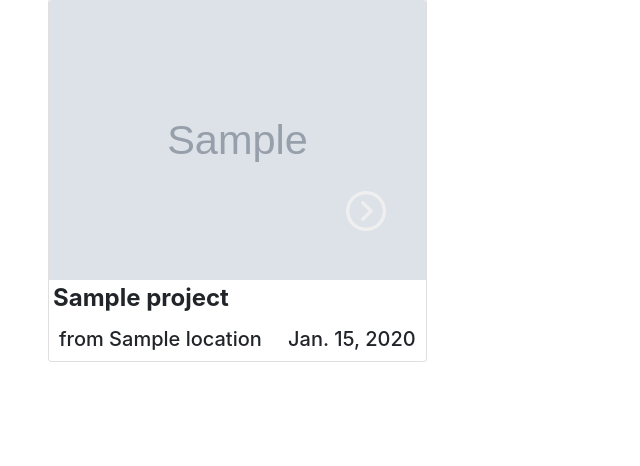
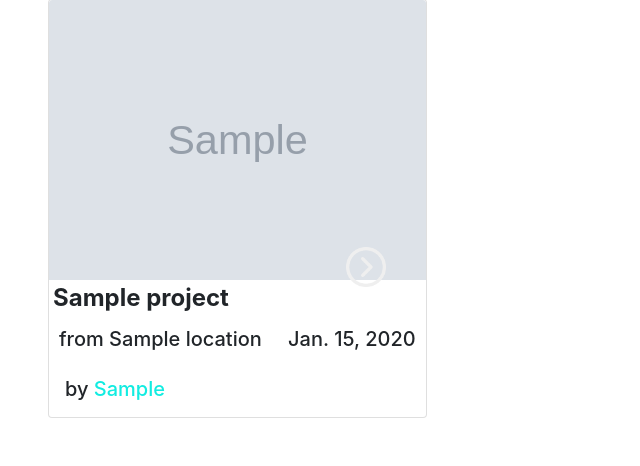
Before and after one commit to MichaelNjoroge254/Awwards-store, a Django app: template main/templates/main/user_profile.html in a window 1280 px wide. Shown: the part 502-968 px from the top of the page, without its empty margins (0-640 px from the left). Run offline with Django 3.2, Linux system fonts and the light colour scheme; the template is opened without the code that fills it: most values are stand-ins (such as "Sample title", 1, 10 or a date in 2020); grey boxes marked "Sample" are stand-in pictures; some libraries are stand-ins or nearby versions.

Commit message:
modified main/templates/main/user_profile.html

```diff
--- a/main/templates/main/user_profile.html
+++ b/main/templates/main/user_profile.html
@@ -40,19 +40,12 @@
       <div class="col-md-4 p-4">
         <div class="card">
           <div class="card-image">
-            <img
-              src="{{project.project_image.url}}"
-              class="card-img-top"
-              alt="..."
-            />
+            <img src="{{project.project_image.url}}" class="card-img-top" alt="..." />
           </div>
 
           <div class="card-center">
             <p>
-              <a
-                href="{%url 'main:project_view' project.id%}"
-                class="btn btn-outline-light btn-lg"
-              >
+              <a href="{%url 'main:project_view' project.id%}" class="btn btn-outline-light btn-lg">
                 View
               </a>
             </p>
@@ -79,14 +72,14 @@
             {% endif %}
             <h5 class="m-0 p-0">{{project.posted_at|date}}</h5>
           </div>
-          <!-- <div class="project-owner">
+          <div class="project-owner">
             <h5 class="m-3 p-0">
               by
               <a href="{%url 'main:user_profile' project.user.user.username%}">
                 {{project.user.user.username}}
               </a>
             </h5>
-          </div> -->
+          </div>
         </div>
       </div>
 
```
